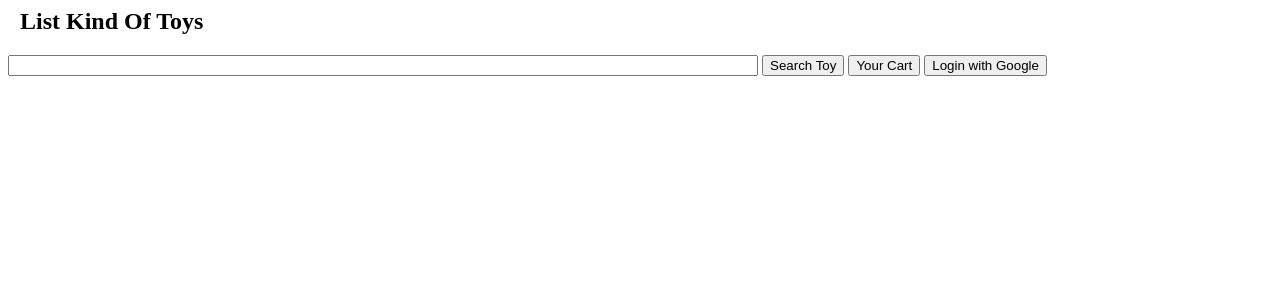
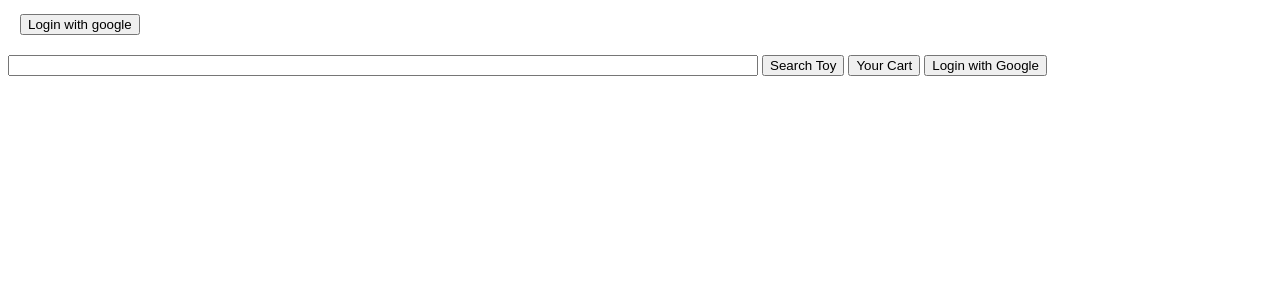
Before and after one commit to truongbachinh/truongbachinh-assignment2cloud, a PHP site: page /menu.php in a window 1280 px wide; the page is wider, and only the part inside the window is pictured. Shown: the top 300 px of that part. Run offline with PHP 8.4, Linux system fonts and the light colour scheme.

Commit message:
Update menu.php

```diff
--- a/menu.php
+++ b/menu.php
@@ -1,6 +1,6 @@
 <div class="progress" style=" height: 55px">
 	<div class="progress-bar bg-success row" style="width: 120%;">
-		<h2>&nbsp;&nbsp;List Kind Of Toys&nbsp;&nbsp;&nbsp;&nbsp;&nbsp;&nbsp;&nbsp;&nbsp;&nbsp;&nbsp;&nbsp;&nbsp;&nbsp;&nbsp;</h2>
+		<h2>&nbsp;&nbsp;<button type="submit" class="btn btn-success" name="searchButton">Login with google</button>&nbsp;&nbsp;&nbsp;&nbsp;&nbsp;&nbsp;&nbsp;&nbsp;&nbsp;&nbsp;&nbsp;&nbsp;&nbsp;&nbsp;</h2>
 		<form class="form-inline" action="index.php" method="post" enctype="multipart/form-data">
 			<input type="text" class="form-control" name="searchText" value="<?php if(isset($_POST['searchText'])) echo $_POST['searchText'] ?>" style="width: 750px">
 			<button type="submit" class="btn btn-success" name="searchButton">Search Toy</button>
```
